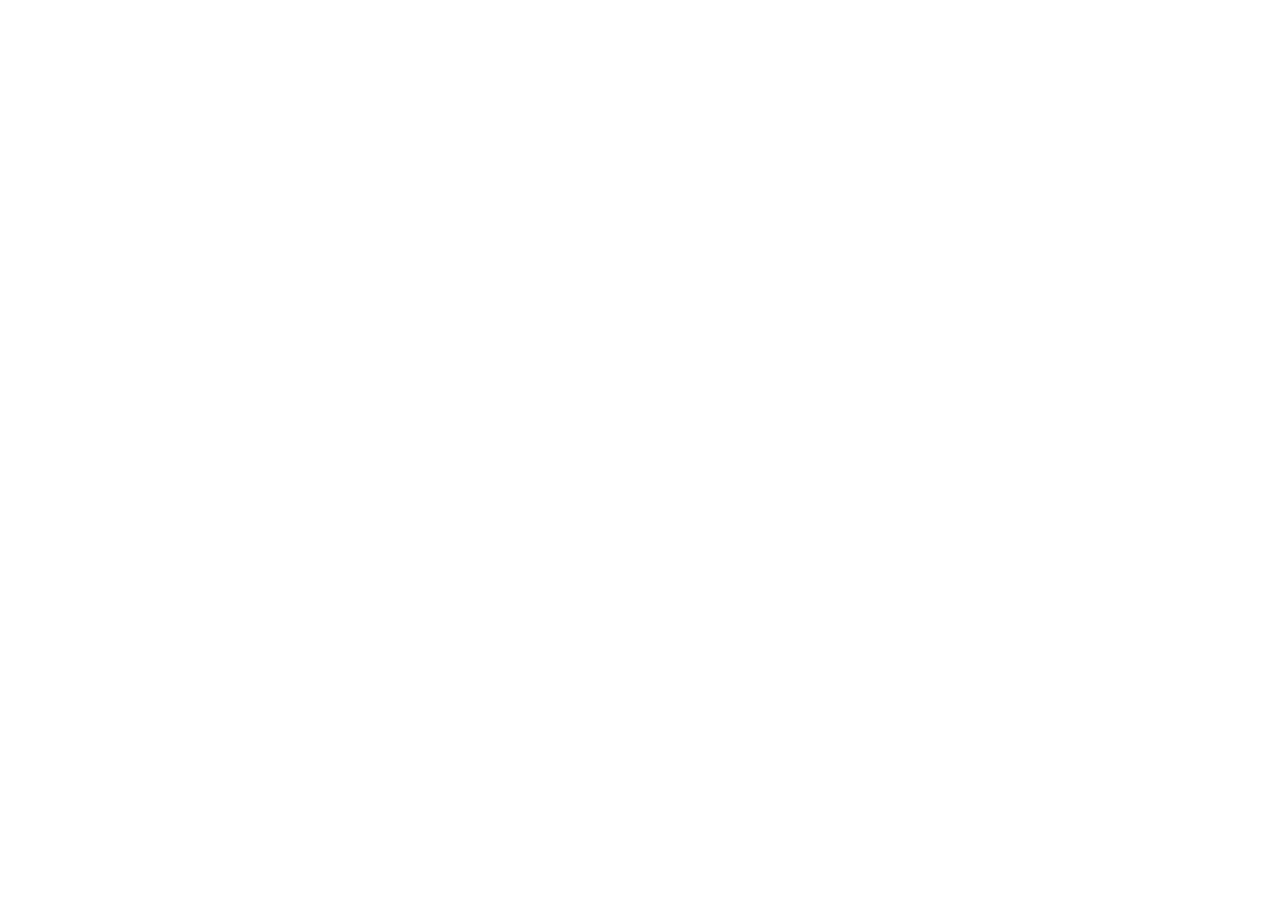
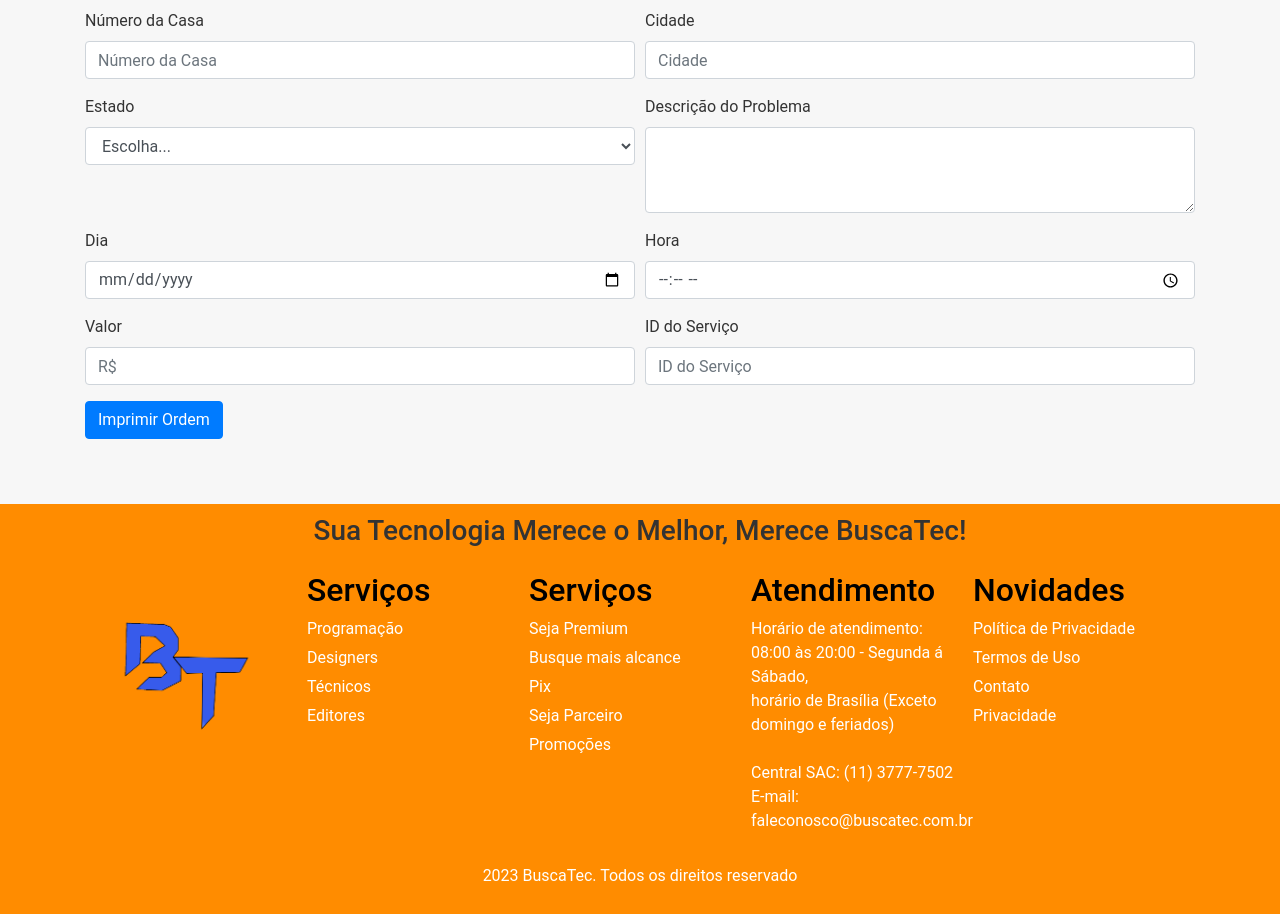
Before and after one commit to AllanViniciusRB/BuscaTec, a PHP site: page /admin/Infos/informacoesdoservico.php in a window 1280 px wide. Before the commit the part shown is empty. Shown: the part 350-1264 px from the top of the page. Before the commit the page ends 800 px from the top, so only its background shows below. Run offline with PHP 8.4, Linux system fonts and the light colour scheme.

Commit message:
Alteracoes servicos

```diff
--- a/admin/Infos/informacoesdoservico.php
+++ b/admin/Infos/informacoesdoservico.php
@@ -0,0 +1,91 @@
+<?php
+require_once $_SERVER['DOCUMENT_ROOT'] . "/includes/cabecalho.php";
+
+?>
+
+
+
+<main>
+
+    <div class="container mt-5">
+        <h2 class="mb-4">Ordem de Serviço</h2>
+
+        <form>
+            <div class="form-row">
+                <div class="form-group col-md-6">
+                    <label for="nomeCliente">Nome do Cliente</label>
+                    <input type="text" class="form-control" id="nomeCliente" placeholder="Nome do Cliente">
+                </div>
+                <div class="form-group col-md-6">
+                    <label for="rua">Rua</label>
+                    <input type="text" class="form-control" id="rua" placeholder="Rua">
+                </div>
+            </div>
+
+            <div class="form-row">
+                <div class="form-group col-md-6">
+                    <label for="numeroCasa">Número da Casa</label>
+                    <input type="text" class="form-control" id="numeroCasa" placeholder="Número da Casa">
+                </div>
+                <div class="form-group col-md-6">
+                    <label for="cidade">Cidade</label>
+                    <input type="text" class="form-control" id="cidade" placeholder="Cidade">
+                </div>
+            </div>
+
+            <div class="form-row">
+                <div class="form-group col-md-6">
+                    <label for="estado">Estado</label>
+                    <select id="estado" class="form-control">
+                        <option selected>Escolha...</option>
+                        <option>AC</option>
+                        <option>AL</option>
+                        <!-- Adicione os estados necessários -->
+                    </select>
+                </div>
+                <div class="form-group col-md-6">
+                    <label for="descricaoProblema">Descrição do Problema</label>
+                    <textarea class="form-control" id="descricaoProblema" rows="3"></textarea>
+                </div>
+            </div>
+
+            <div class="form-row">
+                <div class="form-group col-md-6">
+                    <label for="dia">Dia</label>
+                    <input type="date" class="form-control" id="dia">
+                </div>
+                <div class="form-group col-md-6">
+                    <label for="hora">Hora</label>
+                    <input type="time" class="form-control" id="hora">
+                </div>
+            </div>
+
+            <div class="form-row">
+                <div class="form-group col-md-6">
+                    <label for="valor">Valor</label>
+                    <input type="text" class="form-control" id="valor" placeholder="R$">
+                </div>
+                <div class="form-group col-md-6">
+                    <label for="idServico">ID do Serviço</label>
+                    <input type="text" class="form-control" id="idServico" placeholder="ID do Serviço">
+                </div>
+            </div>
+
+            <button type="submit" class="btn btn-primary">Imprimir Ordem</button>
+        </form>
+    </div>
+
+    <script src="https://code.jquery.com/jquery-3.3.1.slim.min.js"></script>
+    <script src="https://cdnjs.cloudflare.com/ajax/libs/popper.js/1.14.7/umd/popper.min.js"></script>
+    <script src="https://stackpath.bootstrapcdn.com/bootstrap/4.3.1/js/bootstrap.min.js"></script>
+
+</main>
+
+</body>
+
+</html>
+
+<?php
+require_once $_SERVER['DOCUMENT_ROOT'] . "/includes/rodape.php";
+
+?>
--- a/admin/Infos/listaproblemas.php
+++ b/admin/Infos/listaproblemas.php
@@ -32,7 +32,7 @@
                         <td><?= $servico->email ?></td>
                         <td>
                             <a href="/admin/Infos/servico.php?id=<?= $servico->id_visita ?>" class="btn btn-primary btn-sm">Visualizar</a>
-                            <a href="#" class="btn btn-danger btn-sm">Aceitar</a>
+                            <a href="/admin/Infos/Informacoesdoservico.php" class="btn btn-danger btn-sm">Aceitar</a>
                         </td>
                     </tr>
                 <?php endforeach; ?>
--- a/assets/css/main.css
+++ b/assets/css/main.css
@@ -397,5 +397,14 @@
 .traba img{
     width: 250px;
     height: 250px;
-    border-radius: 50%;
+
 }
+
+.button{
+    text-align: center;
+    margin-top: 10px; /* Ajuste conforme necessário */
+    margin-bottom: 20px;
+}
+.trabalho{
+    margin-bottom: 30px;
+}
--- a/index.php
+++ b/index.php
@@ -26,6 +26,9 @@
             ?>
             <div class="caixa">
 
+                <div class="desenvolvimento">
+                    <h2>Site em Desenvolvimento</h2>
+                </div>
                 <img src="/assets/img/a.png" alt="">
                 <h1>Login</h1>
                 <form action="index.php" method="post">
```
Also changed, not shown: admin/Infos/inicio.php (+9 -3 lines).
